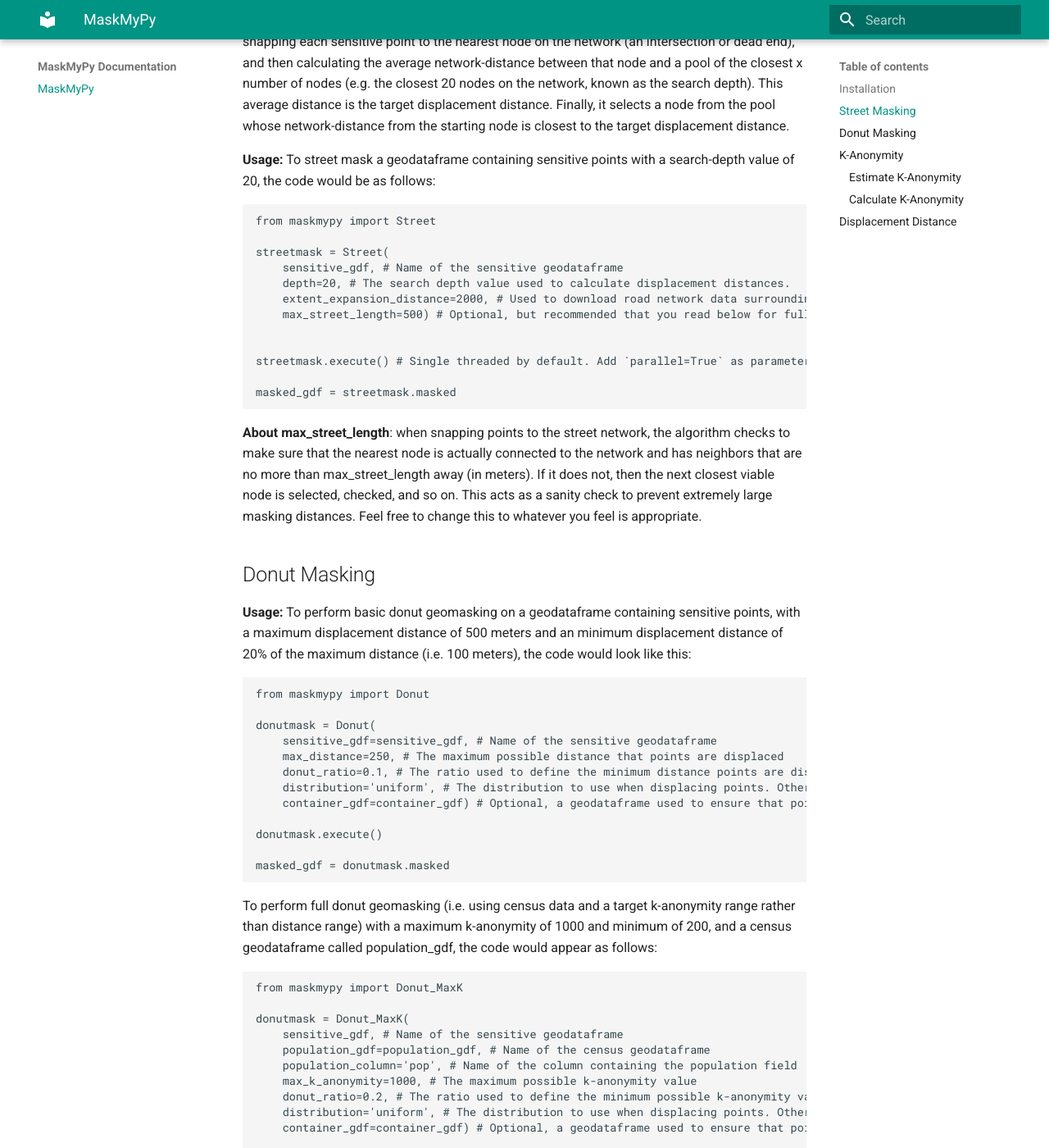
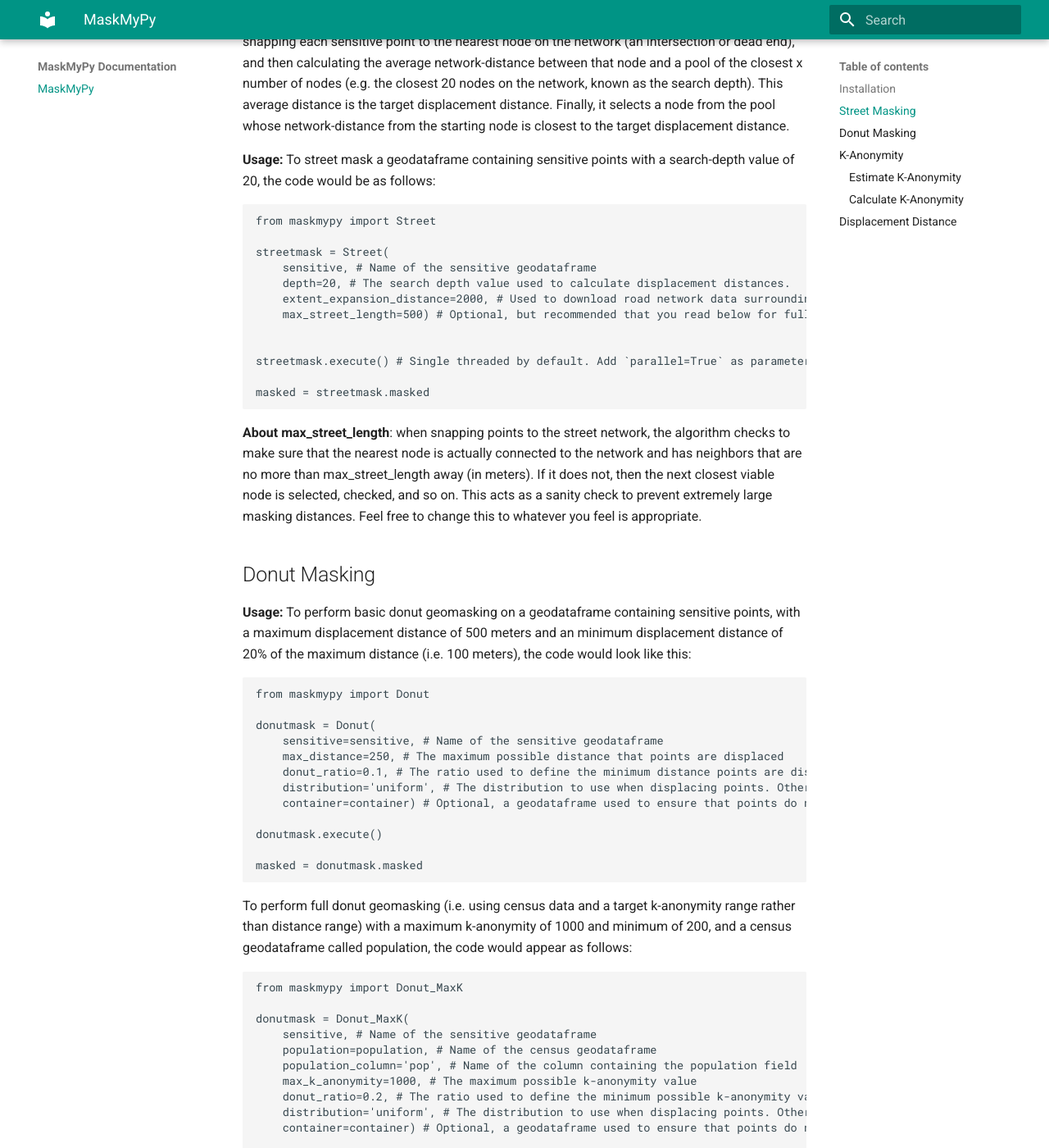
Before and after one commit to TheTinHat/MaskMyPy, an MkDocs documentation site: the page built from docs/index.md, in a window 1280 px wide and 1400 px high, scrolled down 695 px. Shown: the whole window at 82% size. Built offline with MkDocs 1.6.1 and Material for MkDocs 9.7.7, drawn with Linux system fonts in a browser that asks for light colours; some of the changed text lies outside the part shown.

Commit message:
style: Remove _gdf suffice from variable names
The _gdf suffix was largely not necessary outside of street.py, where there is a need to differentiate between graph and graph_gdf. This reduces variable name length and makes it easier to map commands to the CLI

````diff
--- a/docs/index.md
+++ b/docs/index.md
@@ -22,7 +22,7 @@ Street masking automatically downloads OpenStreetMap road network data and uses
 from maskmypy import Street
 
 streetmask = Street(
-    sensitive_gdf, # Name of the sensitive geodataframe
+    sensitive, # Name of the sensitive geodataframe
     depth=20, # The search depth value used to calculate displacement distances.
     extent_expansion_distance=2000, # Used to download road network data surrounding the study area. Needs to be sufficiently large to reduce edge effects. Increasing reduces edge effects, but uses more memory.
     max_street_length=500) # Optional, but recommended that you read below for full explanation of what this does.
@@ -30,7 +30,7 @@ streetmask = Street(
 
 streetmask.execute() # Single threaded by default. Add `parallel=True` as parameter to run on all CPU cores, drastically increasing performance.
 
-masked_gdf = streetmask.masked
+masked = streetmask.masked
 ```
 
 **About max_street_length**: when snapping points to the street network, the algorithm checks to make sure that the nearest node is actually connected to the network and has neighbors that are no more than max_street_length away (in meters). If it does not, then the next closest viable node is selected, checked, and so on. This acts as a sanity check to prevent extremely large masking distances. Feel free to change this to whatever you feel is appropriate.
@@ -46,34 +46,34 @@ To perform basic donut geomasking on a geodataframe containing sensitive points,
 from maskmypy import Donut
 
 donutmask = Donut(
-    sensitive_gdf=sensitive_gdf, # Name of the sensitive geodataframe
+    sensitive=sensitive, # Name of the sensitive geodataframe
     max_distance=250, # The maximum possible distance that points are displaced
     donut_ratio=0.1, # The ratio used to define the minimum distance points are displaced
     distribution='uniform', # The distribution to use when displacing points. Other options include 'gaussian' and 'areal'. 'Areal' distribution means points are more likely to be displaced further within the range.
-    container_gdf=container_gdf) # Optional, a geodataframe used to ensure that points do not leave a particular area.
+    container=container) # Optional, a geodataframe used to ensure that points do not leave a particular area.
 
 donutmask.execute()
 
-masked_gdf = donutmask.masked
+masked = donutmask.masked
 ```
 
-To perform full donut geomasking (i.e. using census data and a target k-anonymity range rather than distance range) with a maximum k-anonymity of 1000 and minimum of 200, and a census geodataframe called population_gdf, the code would appear as follows:
+To perform full donut geomasking (i.e. using census data and a target k-anonymity range rather than distance range) with a maximum k-anonymity of 1000 and minimum of 200, and a census geodataframe called population, the code would appear as follows:
 
 ```
 from maskmypy import Donut_MaxK
 
 donutmask = Donut_MaxK(
-    sensitive_gdf, # Name of the sensitive geodataframe
-    population_gdf=population_gdf, # Name of the census geodataframe
+    sensitive, # Name of the sensitive geodataframe
+    population=population, # Name of the census geodataframe
     population_column='pop', # Name of the column containing the population field
     max_k_anonymity=1000, # The maximum possible k-anonymity value
     donut_ratio=0.2, # The ratio used to define the minimum possible k-anonymity value.
     distribution='uniform', # The distribution to use when displacing points. Other options include 'gaussian' and 'areal'. 'Areal' distribution means points are more likely to be displaced further within the range.
-    container_gdf=container_gdf) # Optional, a geodataframe used to ensure that points do not leave a particular area.
+    container=container) # Optional, a geodataframe used to ensure that points do not leave a particular area.
 
 donutmask.execute()
 
-masked_gdf = donutmask.masked
+masked = donutmask.masked
 ```
 
 
@@ -85,7 +85,7 @@ Maskmypy is able to calculate the k-anonymity of each point after masking. Two m
 After the data has been masked, estimating k-anoynmity using census data would look like this and will add a column to the masked geodataframe:
 ```
 mask.k_anonymity_estimate(
-    population_gdf=population_gdf, # Name of the census geodataframe. Not necessary if you already included this parameter in the original masking steps.
+    population=population, # Name of the census geodataframe. Not necessary if you already included this parameter in the original masking steps.
     population_column='pop') # Name of the column containing the population field. Not necessary if you already included this parameter in the original masking steps.
 ```
 
@@ -93,7 +93,7 @@ mask.k_anonymity_estimate(
 **Usage:**
 After the data has been masked, calcualting address-based k-anoynmity would look like this and will add a column to the masked geodataframe:
 ```
-mask.k_anonymity_actual(address_points_gdf='') # Name of the geodataframe including address points.
+mask.k_anonymity_actual(address_points='') # Name of the geodataframe including address points.
 ```
 
 ## Displacement Distance
````
Also changed, not shown: README.md (+12 -12 lines), 3 other files.
